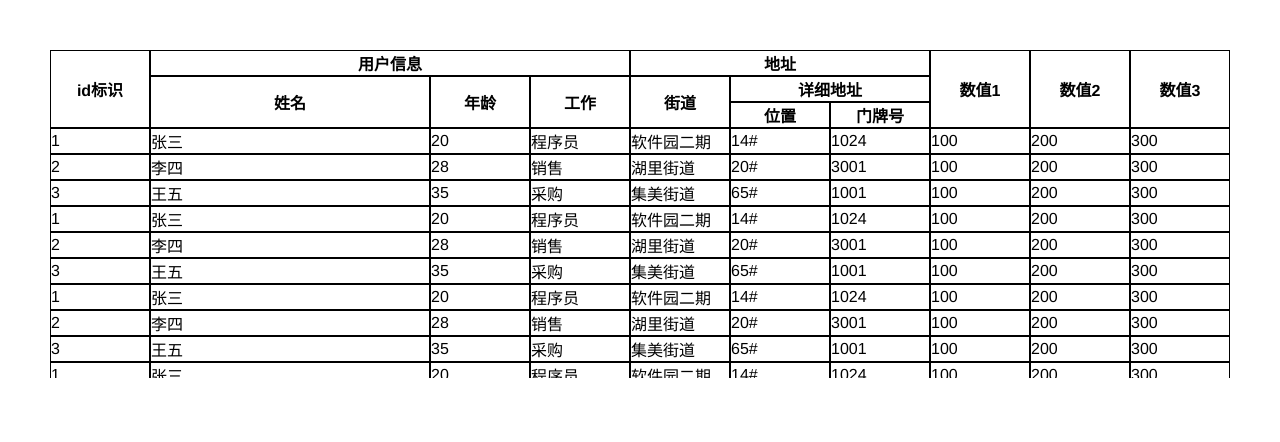
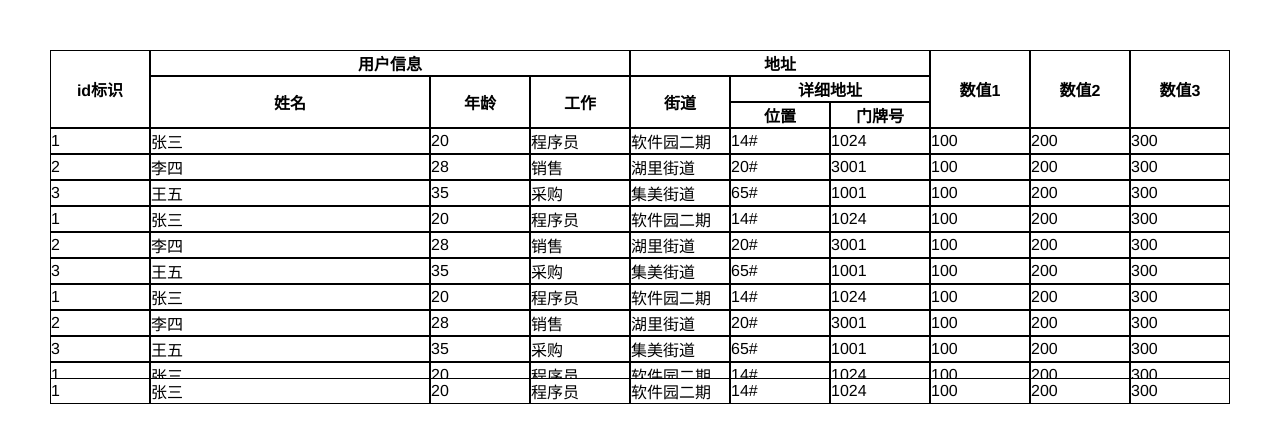
Before and after one commit to kitorv/voce-ui, a Vue app: page / in a window 1280 px wide. Shown: the top 442 px of the page. Built offline with nearby package versions, Linux system fonts and the light colour scheme.

Commit message:
表格页脚数据

```diff
--- a/packages/components/datagrid.vue
+++ b/packages/components/datagrid.vue
@@ -1,7 +1,10 @@
 <template>
   <div class="vk-datagrid">
+    <!-- 表头 -->
     <div class="vk-datagrid--header"
-         :style="headerTableStyle">
+         :style="headerTableStyle"
+         @mousewheel="handleFixedBodyMousewheel"
+         @DOMMouseScroll="handleFixedBodyMousewheel">
       <div class="vk-datagrid--header-left"
            :style="{'width':`${leftFixedColumnsWidth}px`}">
         <d-header-table :style="{'width':`${tableContentWidth}px`}"
@@ -20,6 +23,7 @@
                         :leaf-columns="leafColumns"></d-header-table>
       </div>
     </div>
+    <!-- 表体 -->
     <div class="vk-datagird--body">
       <div ref="leftBody"
            class="vk-datagrid--body-left"
@@ -49,7 +53,35 @@
                       :fixed-columns="rightFixedColumns"></d-body-table>
       </div>
     </div>
-    <div class="vk-datagrid--footer"></div>
+    <!-- 表尾 -->
+    <div class="vk-datagrid--footer"
+         :style="headerTableStyle"
+         @mousewheel="handleFixedBodyMousewheel"
+         @DOMMouseScroll="handleFixedBodyMousewheel">
+      <div ref="leftFooter"
+           class="vk-datagrid--body-left"
+           :style="{'width':`${leftFixedColumnsWidth}px`,'height':`${tableContentHeight}px`}"
+           @mousewheel="handleFixedBodyMousewheel"
+           @DOMMouseScroll="handleFixedBodyMousewheel">
+        <d-body-table :style="{'width':`${tableContentWidth}px`}"
+                      :data-source="footer"
+                      :leaf-columns="leafColumns"
+                      :fixed-columns="leftFixedColumns"></d-body-table>
+      </div>
+      <div ref="footer"
+           class="vk-datagrid--footer-center">
+        <d-body-table :data-source="footer"
+                      :leaf-columns="leafColumns"></d-body-table>
+      </div>
+      <div ref="rightFooter"
+           class="vk-datagrid--body-right"
+           :style="{'width':`${rightFixedColumnsWidth}px`,'height':`${tableContentHeight}px`,'right':`${showVerticalScrollBar?scrollBarSize:0}px`}">
+        <d-body-table :style="{'width':`${tableContentWidth}px`}"
+                      :data-source="footer"
+                      :leaf-columns="leafColumns"
+                      :fixed-columns="rightFixedColumns"></d-body-table>
+      </div>
+    </div>
   </div>
 </template>
 
@@ -78,7 +110,8 @@ export default {
   },
   props: {
     columns: { required: true, type: Array },
-    dataSource: { type: Array }
+    dataSource: { type: Array },
+    footer: { type: Array }
   },
   computed: {
     headerTableStyle() {
@@ -202,6 +235,7 @@ export default {
     },
     handleBodyScroll(event) {
       this.$refs.header.scrollLeft = event.target.scrollLeft;
+      this.$refs.footer.scrollLeft = event.target.scrollLeft;
       this.$refs.leftBody.scrollTop = event.target.scrollTop;
       this.$refs.rightBody.scrollTop = event.target.scrollTop;
     },
@@ -255,7 +289,8 @@ export default {
 }
 
 .vk-datagrid--header,
-.vk-datagird--body {
+.vk-datagird--body,
+.vk-datagrid--footer {
   position: relative;
 }
 
@@ -270,13 +305,15 @@ export default {
 }
 
 .vk-datagrid--header-center,
-.vk-datagrid--body-center {
+.vk-datagrid--body-center,
+.vk-datagrid--footer-center {
   position: relative;
   z-index: 1;
   overflow: auto;
 }
 
-.vk-datagrid--header-center {
+.vk-datagrid--header-center,
+.vk-datagrid--footer-center {
   overflow: hidden;
 }
 
--- a/src/App.vue
+++ b/src/App.vue
@@ -1,7 +1,8 @@
 <template>
   <div id="app">
     <v-data-grid :columns="columns"
-                 :data-source="dataSource"></v-data-grid>
+                 :data-source="dataSource"
+                 :footer="footer"></v-data-grid>
   </div>
 </template>
 
@@ -301,6 +302,20 @@ export default {
           number2: 200,
           number3: 300
         }
+      ],
+      footer: [
+        {
+          id: 1,
+          name: "张三",
+          age: 20,
+          work: "程序员",
+          street: "软件园二期",
+          building: "14#",
+          doorNo: "1024",
+          number1: 100,
+          number2: 200,
+          number3: 300
+        }
       ]
     };
   }
```
